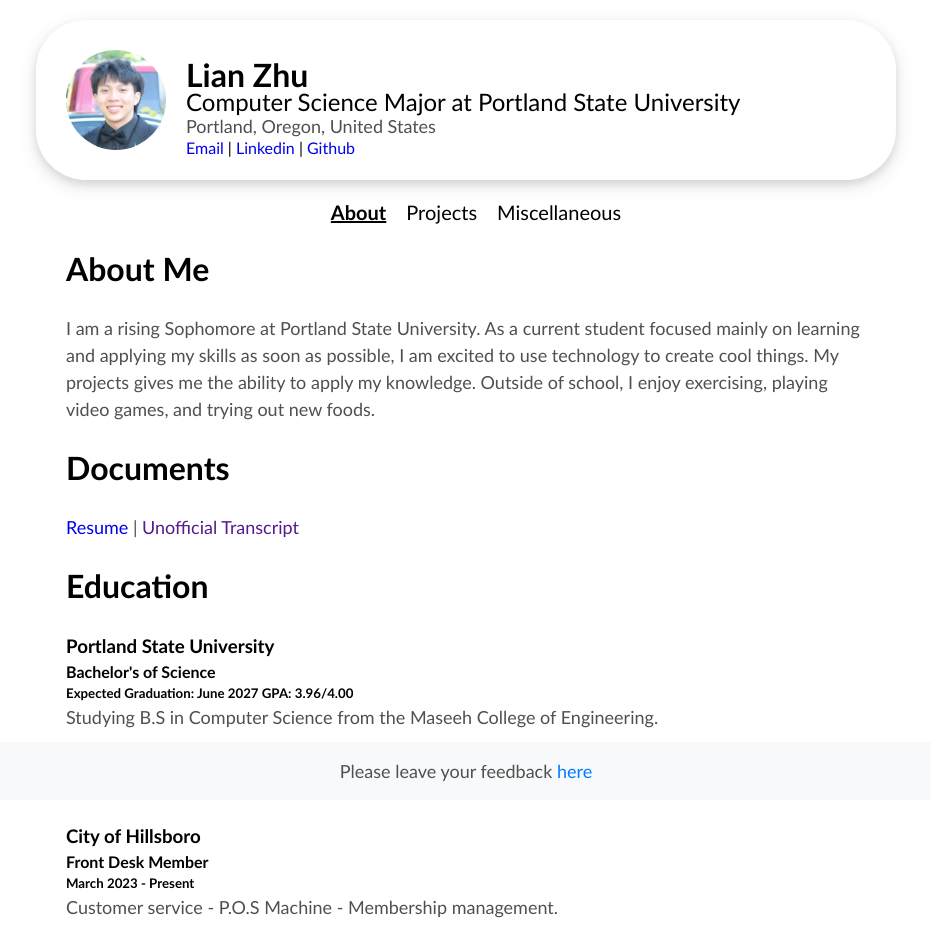
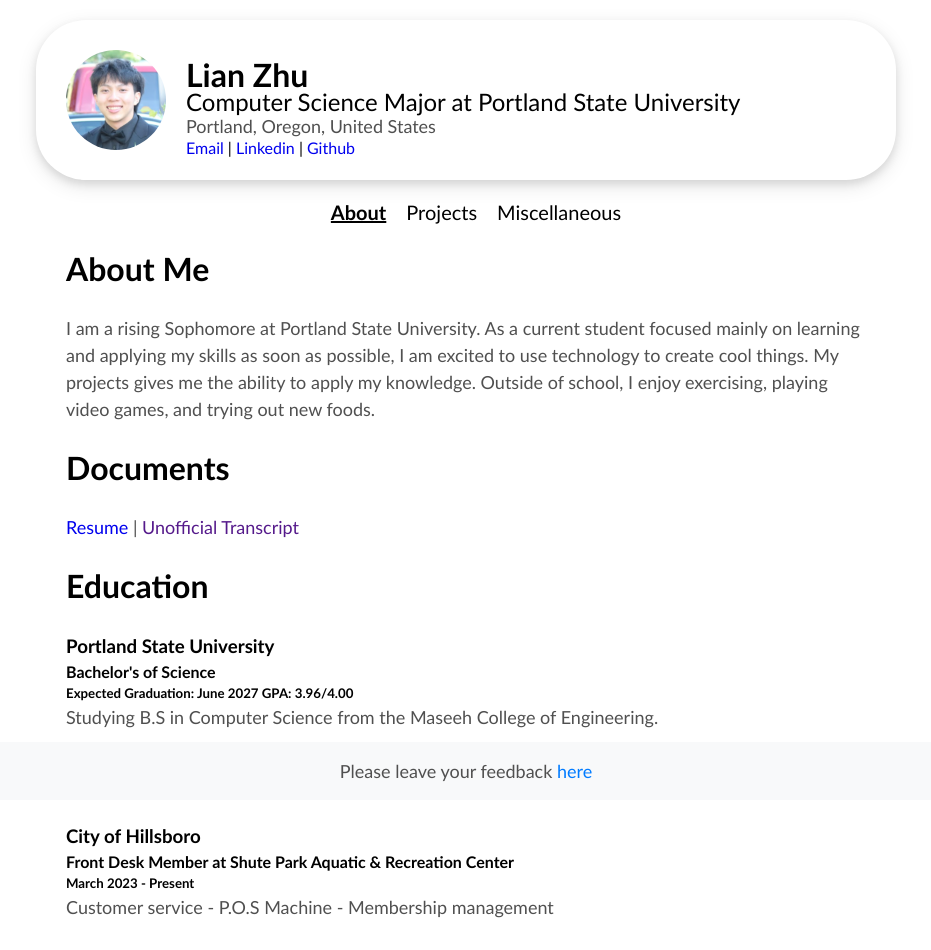
Before and after one commit to zhul498/portfolio, a React (Vite) app: page / in a window 1280 px wide. Shown: the top 950 px of the page, without its empty margins (174-1105 px from the left). Built offline with nearby package versions, Linux system fonts and the light colour scheme.

Commit message:
Update About.jsx

```diff
--- a/src/pages/About.jsx
+++ b/src/pages/About.jsx
@@ -26,9 +26,9 @@ const About = () => {
 
                     <h1>Work Experience</h1>
                     <h3>City of Hillsboro</h3>
-                    <h4>Front Desk Member</h4>
+                    <h4>Front Desk Member at Shute Park Aquatic & Recreation Center</h4>
                     <h5>March 2023 - Present</h5>
-                    <p>Customer service - P.O.S Machine - Membership management.</p>
+                    <p>Customer service - P.O.S Machine - Membership management</p>
 
                     <br></br>
 
```
